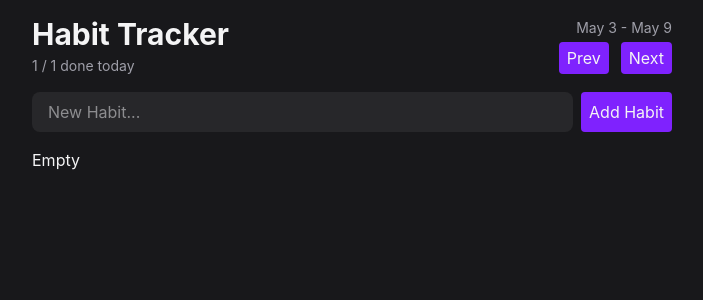
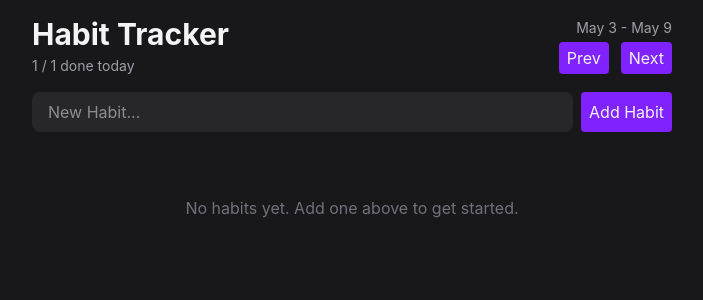
Before and after one commit to Adris3/habit_tracker, a React (Vite) app: page / in a window 1280 px wide. Shown: the top 300 px of the page, without its empty margins (288-991 px from the left). Built offline with nearby package versions, Linux system fonts and the light colour scheme.

Commit message:
Placeholder message for when there are no habits has been made

```diff
--- a/src/components/Habitlist.tsx
+++ b/src/components/Habitlist.tsx
@@ -4,7 +4,7 @@ export function Habitlist() {
     const habits = [];
 
     if (habits.length === 0) {
-        return <h1>Empty</h1>
+        return <p className="text-center text-zinc-500 py-12">No habits yet. Add one above to get started.</p>
     }
 
     return <h1>Full</h1>;
```
